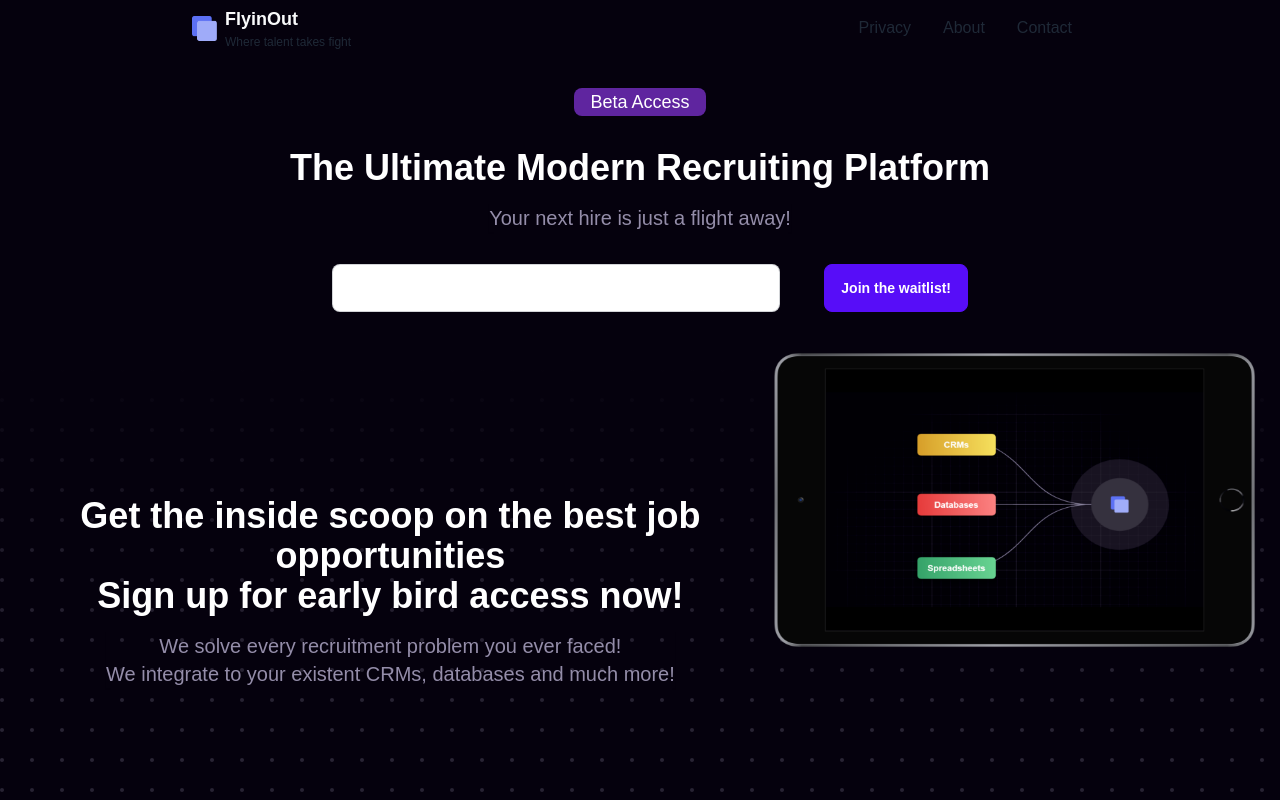
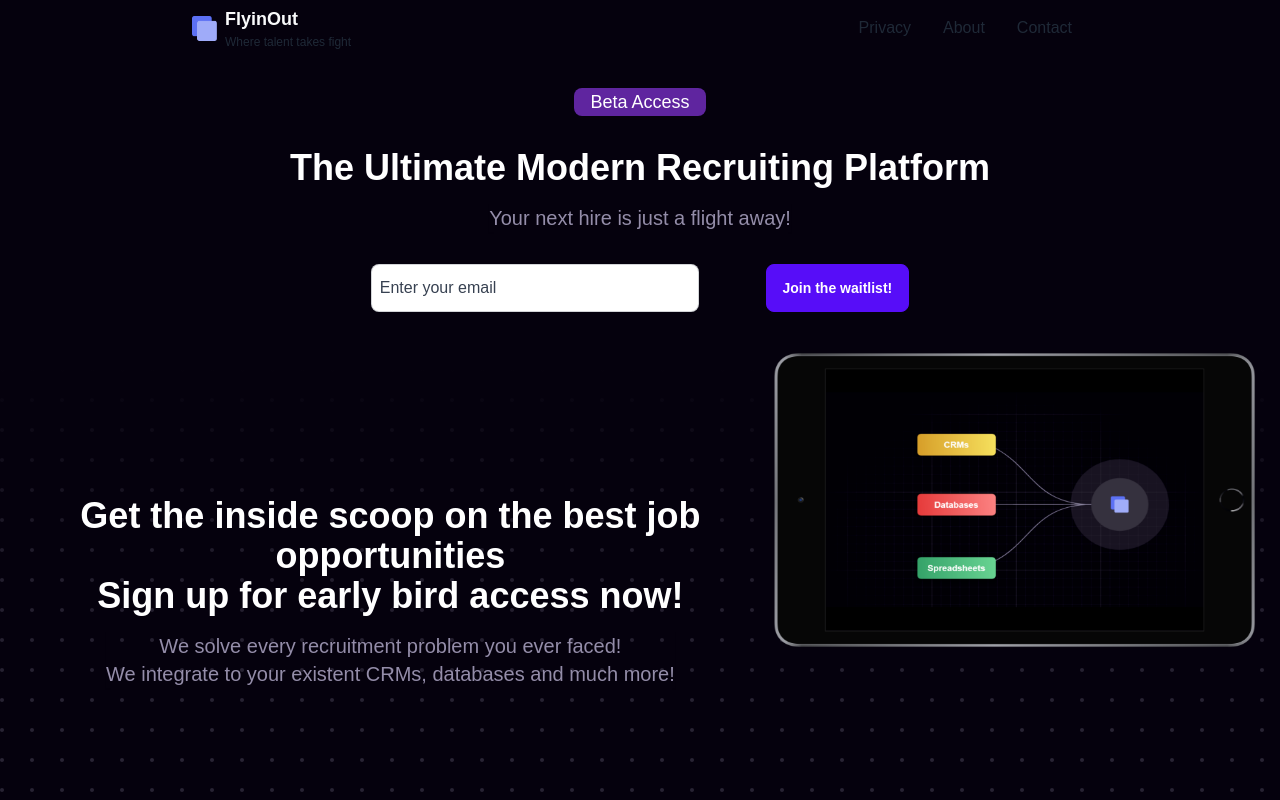
Before and after one commit to flyinout/flyinout-fe, a Next.js app: page / in a window 1280 px wide. Shown: the top 800 px of the page. Built offline with nearby package versions, Linux system fonts and the light colour scheme.

Commit message:
add animation

```diff
--- a/components/Email.js
+++ b/components/Email.js
@@ -35,9 +35,9 @@ export default function Email() {
   };
   return (
     <Responsive>
-      <motion.div className="flex flex-col items-center w-full px-4 md:px-2 my-8 md:flex-row md:justify-center">
+      <motion.div className="flex flex-col items-center w-full px-4 md:px-2 my-8 md:flex-row md:justify-evenly">
         <motion.div
-          className="w-full mr-2"
+          className="w-full md:w-1/2"
           whileHover={{
             scale: [1, 1.1],
             duration: 0.8,
@@ -49,7 +49,7 @@ export default function Email() {
             value={email}
             onChange={handleEmailChange}
             placeholder="Enter your email"
-            className="input input-bordered max-w-md text-white placeholder-white w-full grow-1 px-2 mb-4 md:mb-0  md:mr-2"
+            className="input input-bordered max-w-md bg-white text-gray-700 placeholder-gray-700 w-full grow-1 px-2 mb-4 md:mb-0  md:mr-2"
           />
         </motion.div>
         <motion.button
```
